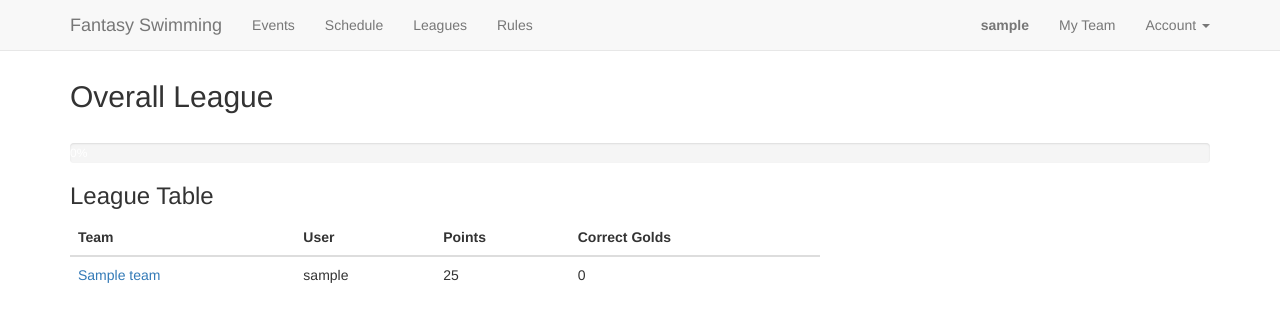
After one commit to gtspence/fantasyswim, a Django app: page /rio/overall/ in a window 1280 px wide. The commit adds this page. Shown: the top 322 px of the page. Run offline with Django 3.2, Linux system fonts and the light colour scheme; a user stored in the database is signed in; tables that the repository leaves empty hold one stand-in row (values such as "Sample post"); parts of the project's set-up code (start-up, migrations or seed data) failed here and were passed over; some libraries are stand-ins or nearby versions.

Commit message:
Created Leagues, forms, views, templates to go with. Still few links to sort out, etc

```diff
--- a/rio/models.py
+++ b/rio/models.py
@@ -19,9 +19,23 @@ class Event(models.Model):
 	class Meta:
 		ordering = ['id']
 
+class League(models.Model):
+	creator = models.OneToOneField(User)
+	name = models.CharField("League Name", max_length=100)
+	date_created = models.DateTimeField("Date Created", null=True, blank=True)
+	def __str__(self):
+ 		return '%s (Created by: %s)' % (self.name, self.creator.username)
+ 	class Meta:
+		ordering = ['name']
+	def get_absolute_url(self):
+		return reverse('league', args=(self.id,))
+	def size(self):
+		return len(self.team_set.all())
+
 class Team(models.Model):
 	user = models.OneToOneField(User)
 	name = models.CharField("Team Name", max_length=200)
+	league = models.ForeignKey(League, on_delete=models.SET_NULL, blank=True, null=True)
 	WR_event = models.ForeignKey(Event, limit_choices_to={'relay': False},
 								blank=True, null=True,
 								related_name="WR_event", verbose_name=u'WR event 1')
@@ -83,8 +97,6 @@ class Participant(models.Model):
 		unique_together = ('event', 'swimmer')
 		ordering = ['time']
 
-# Participant.objects.filter(event=context['event']).annotate(num_choices=Count('choice')).order_by('-num_choices')
-
 class Choice(models.Model):
 	team = models.ForeignKey(Team)
 	event = models.ForeignKey(Event)
--- a/rio/templates/rio/base.html
+++ b/rio/templates/rio/base.html
@@ -49,6 +49,7 @@
           <ul class="nav navbar-nav">
             <li><a href="{% url 'events' %}">Events</a></li>
            	<li><a href="{% url 'schedule' %}">Schedule</a></li>
+           	<li><a href="{% url 'leagues' %}">Leagues</a></li>
 			<li><a href="{% url 'rules' %}">Rules</a></li>
           </ul>
           <ul class="nav navbar-nav navbar-right">
--- /dev/null
+++ b/rio/templates/rio/overall.html
@@ -0,0 +1,89 @@
+{% extends "rio/base.html" %}
+
+{% block content %}
+
+<h2>Overall League</h2>
+<br>
+
+{% if entries_open %}
+	<h3>Entered teams</h3>
+	{% if team_list %}
+	<div class="row">
+		<div class="col-md-8 table-responsive">
+			<table class="table table-hover">
+				<thead>
+					<tr>
+						<th>Team</th>
+						<th>User</th>
+						<th>Complete?</th>
+					</tr>
+				</thead>
+				<tbody>
+				{% for team in team_list %}
+					{% if team.user == user %}
+						<tr class="info">
+					{% else %}
+						<tr>
+					{% endif %}
+							<td><a href="{{ team.get_absolute_url }}">{{ team.name }}</td>
+							<td>{{ team.user }} </td>
+							<td>
+								{% if team.complete %}
+									<span class="glyphicon glyphicon-ok"></span>
+								{% else %}
+									<span class="glyphicon glyphicon-remove"></span>					{% endif %}
+								</td>
+						</tr>
+				{% endfor %}
+				</tbody>
+			</table>
+		</div>
+	</div>
+
+	{% else %}
+		<p>No teams yet!</p>
+	{% endif %}
+
+{% else %}
+
+<div class="progress">
+  <div class="progress-bar progress-bar-success" role="progressbar" aria-valuemin="0" aria-valuemax="100" style="width: {{ progress }}%;">
+    {{ progress }}%
+  </div>
+</div>
+
+<h3>League Table</h3>
+	<div class="row">
+		<div class="col-md-8">
+			<table class="table table-hover">
+				<thead>
+					<tr>
+						<th>Team</th>
+						<th>User</th>
+						<th>Points</th>
+						<th>Correct Golds</th>
+					</tr>
+				</thead>
+				<tbody>
+				{% for team in team_list %}
+					{% if user and team.user == page_user %}
+						<tr class="info">
+					{% else %}
+						<tr>
+					{% endif %}
+							<td><a href="{{ team.get_absolute_url }}">{{ team.name }}</td>
+							<td>{{ team.user }} </td>
+							<td>{{ team.points }} </td>
+							<td>{{ team.correct_golds }} </td>
+						</tr>
+				{% endfor %}
+				</tbody>
+			</table>
+		</div>
+	</div>
+
+
+{% endif %}
+
+
+{% endblock %}
--- a/rio/urls.py
+++ b/rio/urls.py
@@ -8,13 +8,17 @@ urlpatterns = [
     url(r'^rules/$', views.rules, name='rules'),
     url(r'^contact/$', views.contact, name='contact'),
     url(r'^events/$', views.EventsView.as_view(), name='events'),
+    url(r'^leagues/$', views.LeaguesView.as_view(), name='leagues'),
+    url(r'^overall/$', views.OverallView.as_view(), name='overall'),
     url(r'^schedule/$', views.ScheduleView.as_view(), name='schedule'),
     url(r'^team(?P<pk>[0-9]+)/$', views.TeamView.as_view(), name='team'),
+    url(r'^league(?P<pk>[0-9]+)/$', views.LeagueView.as_view(), name='league'),
     url(r'^user(?P<pk>[0-9]+)/$', views.user, name='user'),
     url(r'^event(?P<pk>[0-9]+)/$', views.EventView.as_view(), name='event'),
     url(r'^register/$', views.register, name='register'),
     url(r'^login/$', auth_views.login, {'extra_context': {'title': 'Login'}}, name='login'),
     url('^', include('django.contrib.auth.urls')),
     url(r'^team_new/$', views.team_edit, name='team_new'),
+    url(r'^league_create/$', views.league_create, name='league_create'),
 	url(r'^team_edit/(?P<id>\d+)/$', views.team_edit, name='team_edit'),
 ]
--- a/rio/views.py
+++ b/rio/views.py
@@ -2,9 +2,9 @@ from django.http import HttpResponseRedirect, HttpResponseForbidden
 from django.template import loader, RequestContext
 from django.shortcuts import render, get_object_or_404
 from django.contrib.auth import authenticate, login
-from .forms import UserCreateForm, TeamEditForm, TeamEditFormWR, ChoiceEditForm, ContactForm
+from .forms import UserCreateForm, TeamEditForm, TeamEditFormWR, ChoiceEditForm, ContactForm, LeagueCreateForm
 from django.contrib.auth.decorators import login_required
-from .models import User, Team, Event, Swimmer, Participant, Choice
+from .models import User, Team, Event, Swimmer, Participant, Choice, League
 from django.views import generic
 from django.utils.decorators import method_decorator
 from django.core.urlresolvers import reverse
@@ -16,6 +16,10 @@ from django.contrib.sites.shortcuts import get_current_site
 from operator import attrgetter
 from django.db.models import Count
 from datetime import datetime
+
+events_scored = float(sum([event.scored() for event in Event.objects.all()]))
+progress = int(round(events_scored / Event.objects.all().count() * 100))
+
 
 @login_required
 def rules(request):
@@ -79,9 +83,6 @@ def user(request, pk):
 		messages.warning(request, "You just tried to access the wrong user page")
 		return HttpResponseRedirect('/rio/')
 
-	events_scored = float(sum([event.scored() for event in Event.objects.all()]))
-	progress = int(round(events_scored / Event.objects.all().count() * 100))
-
 	number_teams = Team.objects.all().count()
 	start_date = datetime.strptime(settings.CLOSING_DATETIME, '%d/%m/%Y %H:%M %Z')
 
@@ -93,6 +94,46 @@ def user(request, pk):
 				'start_date': start_date,
 				'team_list': sorted(Team.objects.all().order_by('name'), key=lambda a: (a.points(), a.correct_golds()), reverse=True),
 				})
+
+@method_decorator(login_required, name='dispatch')
+class LeaguesView(generic.ListView):
+	template_name = 'rio/leagues.html'
+	context_object_name = 'leagues'
+	def get_queryset(self):
+		"""Return all the leagues."""
+		return League.objects.all().order_by('name')
+	def get_context_data(self, *args, **kwargs):
+		context = super(LeaguesView, self).get_context_data(*args, **kwargs)
+		context['title'] = 'Leagues'
+		return context
+
+@method_decorator(login_required, name='dispatch')
+class OverallView(generic.ListView):
+	template_name = 'rio/overall.html'
+	context_object_name = 'team_list'
+	def get_queryset(self):
+		"""Return all the teams."""
+		return sorted(Team.objects.all().order_by('name'), key=lambda a: (a.points(), a.correct_golds()), reverse=True)
+	def get_context_data(self, *args, **kwargs):
+		context = super(OverallView, self).get_context_data(*args, **kwargs)
+		context['entries_open'] = settings.ENTRIES_OPEN
+		context['progress'] = progress
+		context['title'] = 'Overall League'
+		return context
+
+
+@method_decorator(login_required, name='dispatch')
+class LeagueView(generic.DetailView):
+	model = League
+	template_name = 'rio/league.html'
+
+	def get_context_data(self, **kwargs):
+		context = super(LeagueView, self).get_context_data(**kwargs)
+		context['league_teams'] = Team.objects.filter(league=context['league']).order_by('name')
+		context['entries_open'] = settings.ENTRIES_OPEN
+		context['progress'] = progress
+		context['title'] = context['league'].name
+		return context
 
 
 @method_decorator(login_required, name='dispatch')
@@ -155,6 +196,38 @@ def register(request):
 
 
 @login_required
+def league_create(request):
+	form_class = LeagueCreateForm
+	context = RequestContext(request)
+	user = request.user
+
+	if not Team.objects.filter(user=user).exists():
+		messages.warning(request, 'Create a team before you create a league!')
+		return HttpResponseRedirect(reverse('user', args=(user.id,)))
+
+	if League.objects.filter(creator=user).exists():
+		league = League.objects.get(creator=user)
+		messages.warning(request, 'You have already created this league')
+		return HttpResponseRedirect(reverse('league', args=(league.id,)))
+
+	if request.method == 'POST':
+		form = form_class(request.POST)
+		if form.is_valid():
+			league = form.save(commit=False)
+			league.creator = user
+			league.date_created = datetime.now()
+			league.save()
+			team = user.team
+			team.league = league
+			team.save()
+			messages.success(request, 'League created!')
+			return HttpResponseRedirect(reverse('league', args=(league.id,)))
+
+	return render(request, 'rio/league_create.html', {'form': form_class, 'title':'Create a League'}, context)
+
+
+
+@login_required
 def team_edit(request, id=None):
 
 	if id:
```
Also changed, not shown: rio/admin.py (+6 -2 lines), rio/forms.py (+8 -2 lines), rio/templates/rio/league.html (added, +56 -0 lines), rio/templates/rio/league_create.html (added, +30 -0 lines), rio/templates/rio/leagues.html (added, +45 -0 lines), rio/templates/rio/team.html (+8 -0 lines), rio/migrations/0012_auto_20160709_1022.py (added), rio/migrations/0013_league_date_created.py (added), rio/migrations/0014_auto_20160709_1056.py (added), rio/migrations/0015_auto_20160709_1350.py (added), rio/static/rio/css/custom.css (line endings or trailing spaces).
